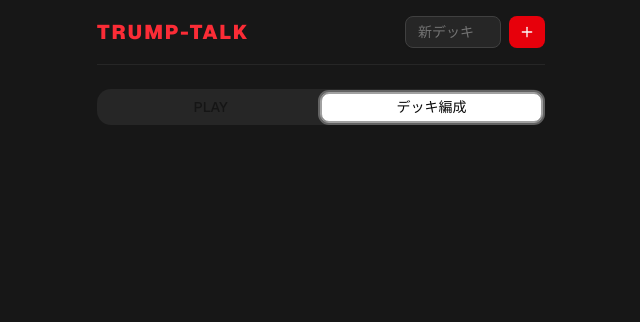
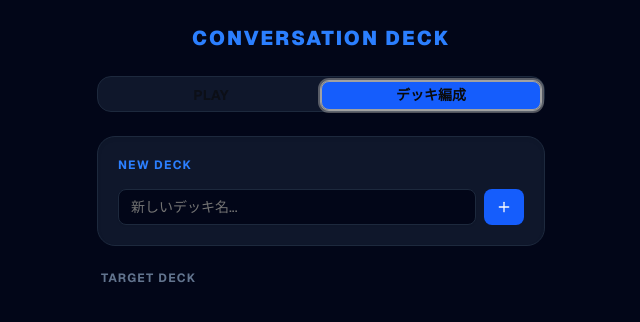
Before and after one commit to maithteeth/conversation-deck, a Next.js app: page / in a window 1280 px wide. Both pictures are taken after a click on the tab "デッキ編成". Shown: the top 322 px of the page, without its empty margins (319-959 px from the left). Built offline with nearby package versions, Linux system fonts and the light colour scheme.

Commit message:
UI labels fix

```diff
--- a/app/page.tsx
+++ b/app/page.tsx
@@ -5,7 +5,7 @@ import { Card } from "@/components/ui/card"
 import { Button } from "@/components/ui/button"
 import { Input } from "@/components/ui/input"
 import { Tabs, TabsContent, TabsList, TabsTrigger } from "@/components/ui/tabs"
-import { Plus, Shuffle, Trash2, Heart } from "lucide-react"
+import { Plus, Shuffle, Trash2, Layers, BookOpen } from "lucide-react"
 import { motion, AnimatePresence } from "framer-motion"
 
 type ConversationCard = { id: string; text: string }
@@ -36,7 +36,7 @@ export default function ConversationDeck() {
   const selectedDeck = decks.find(d => d.id === selectedDeckId)
 
   const nextCard = () => {
-    if (!selectedDeck) return
+    if (!selectedDeck || selectedDeck.cards.length === 0) return
     setDirection(1)
     setCurrentCardIndex((prev) => (prev + 1) % selectedDeck.cards.length)
     setIsFlipped(false)
@@ -57,34 +57,25 @@ export default function ConversationDeck() {
   }
 
   return (
-    <main className="min-h-[100dvh] bg-neutral-900 text-white p-4 font-sans overflow-hidden">
-      <div className="max-w-md mx-auto space-y-6">
-        <header className="flex justify-between items-center border-b border-neutral-800 pb-4">
-          <h1 className="text-xl font-black tracking-widest text-red-500">TRUMP-TALK</h1>
-          <div className="flex gap-2">
-            <Input
-              placeholder="新デッキ"
-              value={newDeckName}
-              onChange={(e) => setNewDeckName(e.target.value)}
-              className="h-8 bg-neutral-800 border-neutral-700 text-xs w-24"
-            />
-            <Button onClick={addDeck} size="sm" className="bg-red-600 h-8"><Plus size={16}/></Button>
-          </div>
+    <main className="min-h-[100dvh] bg-slate-950 text-slate-200 p-4 font-sans overflow-hidden">
+      <div className="max-w-md mx-auto space-y-4">
+        <header className="py-2">
+          <h1 className="text-xl font-black tracking-widest text-blue-500 text-center uppercase">Conversation Deck</h1>
         </header>
 
         <Tabs defaultValue="play" className="w-full">
-          <TabsList className="grid w-full grid-cols-2 bg-neutral-800 rounded-xl">
-            <TabsTrigger value="play">PLAY</TabsTrigger>
-            <TabsTrigger value="edit">デッキ編成</TabsTrigger>
+          <TabsList className="grid w-full grid-cols-2 bg-slate-900 border border-slate-800 rounded-xl mb-4">
+            <TabsTrigger value="play" className="data-[state=active]:bg-blue-600 font-bold">PLAY</TabsTrigger>
+            <TabsTrigger value="edit" className="data-[state=active]:bg-blue-600 font-bold">デッキ編成</TabsTrigger>
           </TabsList>
 
-          <TabsContent value="play" className="mt-6 outline-none">
+          <TabsContent value="play" className="mt-2 outline-none">
             <div className="flex gap-2 overflow-x-auto pb-4 scrollbar-hide">
               {decks.map(d => (
                 <button
                   key={d.id}
                   onClick={() => {setSelectedDeckId(d.id); setCurrentCardIndex(0);}}
-                  className={`px-4 py-1.5 rounded-full text-xs font-bold transition-all flex-shrink-0 ${selectedDeckId === d.id ? "bg-red-600 text-white" : "bg-neutral-800 text-neutral-400"}`}
+                  className={`px-4 py-2 rounded-lg text-xs font-bold transition-all flex-shrink-0 border ${selectedDeckId === d.id ? "bg-blue-600 border-blue-400 text-white shadow-[0_0_15px_rgba(37,99,235,0.4)]" : "bg-slate-900 border-slate-800 text-slate-500"}`}
                 >
                   {d.name}
                 </button>
@@ -92,36 +83,28 @@ export default function ConversationDeck() {
             </div>
 
             {selectedDeck && selectedDeck.cards.length > 0 ? (
-              <div className="relative h-[65vh] flex flex-col items-center justify-between">
-                <div className="relative w-full aspect-[2.5/3.5] max-w-[300px]">
+              <div className="relative h-[65vh] flex flex-col items-center justify-between mt-4">
+                <div className="relative w-full aspect-[2.5/3.5] max-w-[320px]">
                   <AnimatePresence initial={false} custom={direction}>
                     <motion.div
                       key={currentCardIndex}
                       custom={direction}
-                      initial={{ x: 300, opacity: 0, rotate: 10 }}
+                      initial={{ x: 400, opacity: 0, rotate: 5 }}
                       animate={{ x: 0, opacity: 1, rotate: isFlipped ? 180 : 0 }}
-                      exit={{ x: -300, opacity: 0, rotate: -10 }}
-                      transition={{ type: "spring", stiffness: 300, damping: 30 }}
+                      exit={{ x: -400, opacity: 0, rotate: -5 }}
+                      transition={{ type: "spring", stiffness: 260, damping: 20 }}
                       drag="x"
                       dragConstraints={{ left: 0, right: 0 }}
-                      onDragEnd={(_, info) => {
-                        if (info.offset.x < -100) nextCard()
-                      }}
+                      onDragEnd={(_, info) => { if (info.offset.x < -100) nextCard() }}
                       onClick={() => setIsFlipped(!isFlipped)}
-                      className="absolute inset-0 cursor-grab active:cursor-grabbing"
+                      className="absolute inset-0 cursor-pointer"
                     >
-                      <Card className="w-full h-full bg-white border-[12px] border-white shadow-2xl rounded-2xl flex flex-col items-center justify-center p-6 relative overflow-hidden">
-                        {/* トランプ意匠 */}
-                        <div className="absolute top-4 left-4 text-red-600 flex flex-col items-center">
-                          <span className="font-bold text-lg">A</span>
-                          <Heart size={16} fill="currentColor" />
-                        </div>
-                        <div className="absolute bottom-4 right-4 text-red-600 flex flex-col items-center rotate-180">
-                          <span className="font-bold text-lg">A</span>
-                          <Heart size={16} fill="currentColor" />
-                        </div>
+                      <Card className="w-full h-full bg-slate-900 border-4 border-slate-700 shadow-2xl rounded-xl flex flex-col items-center justify-center p-8 relative">
+                        <div className="absolute inset-2 border border-slate-800 pointer-events-none rounded-lg" />
+                        <div className="absolute top-4 right-4 text-slate-700"><Layers size={20}/></div>
+                        <div className="absolute bottom-4 left-4 text-slate-700"><BookOpen size={20}/></div>
 
-                        <p className="text-2xl font-black text-neutral-900 text-center leading-tight px-4">
+                        <p className="text-2xl font-bold text-slate-100 text-center leading-relaxed tracking-tight">
                           {selectedDeck.cards[currentCardIndex].text}
                         </p>
                       </Card>
@@ -129,47 +112,75 @@ export default function ConversationDeck() {
                   </AnimatePresence>
                 </div>
 
-                <div className="w-full flex gap-3 mt-8">
+                <div className="w-full flex gap-3 mt-10">
                   <Button onClick={() => {
                     const shuffled = [...selectedDeck.cards].sort(() => Math.random() - 0.5)
                     setDecks(decks.map(d => d.id === selectedDeckId ? { ...d, cards: shuffled } : d))
                     setCurrentCardIndex(0)
-                  }} variant="outline" className="flex-1 border-neutral-700 bg-transparent py-6">
-                    <Shuffle className="mr-2" size={18}/> SHUFFLE
+                  }} variant="outline" className="flex-1 border-slate-700 bg-slate-900 py-6 text-slate-400 font-bold uppercase tracking-wider">
+                    <Shuffle className="mr-2" size={18}/> Shuffle
                   </Button>
-                  <Button onClick={nextCard} className="flex-[2] bg-red-600 hover:bg-red-500 py-6 text-xl font-black">
-                    NEXT
+                  <Button onClick={nextCard} className="flex-[2] bg-blue-600 hover:bg-blue-500 py-6 text-xl font-black shadow-lg shadow-blue-900/20">
+                    NEXT CARD
                   </Button>
                 </div>
               </div>
             ) : (
-              <div className="h-[50vh] flex items-center justify-center border-2 border-dashed border-neutral-800 rounded-3xl text-neutral-500">
-                カードを登録してください
+              <div className="h-[50vh] flex items-center justify-center border-2 border-dashed border-slate-800 rounded-3xl text-slate-600 italic">
+                デッキを編成してください
               </div>
             )}
           </TabsContent>
 
-          <TabsContent value="edit" className="space-y-4">
+          <TabsContent value="edit" className="space-y-6">
+            <section className="bg-slate-900 p-5 rounded-2xl border border-slate-800 space-y-4 shadow-inner">
+              <h3 className="text-xs font-bold text-blue-500 tracking-widest uppercase">New Deck</h3>
+              <div className="flex gap-2">
+                <Input placeholder="新しいデッキ名..." value={newDeckName} onChange={(e) => setNewDeckName(e.target.value)} className="bg-slate-950 border-slate-800 focus:border-blue-500" />
+                <Button onClick={addDeck} className="bg-blue-600 shrink-0 px-6"><Plus size={20}/></Button>
+              </div>
+            </section>
+
+            <section className="space-y-4">
+              <div className="flex items-center justify-between px-1">
+                <h3 className="text-xs font-bold text-slate-500 tracking-widest uppercase">Target Deck</h3>
+              </div>
+              <div className="flex gap-2 overflow-x-auto pb-2">
+                {decks.map(d => (
+                  <button
+                    key={d.id}
+                    onClick={() => setSelectedDeckId(d.id)}
+                    className={`px-4 py-2 rounded-lg text-xs font-bold transition-all border ${selectedDeckId === d.id ? "bg-slate-800 border-blue-500 text-blue-400" : "bg-slate-950 border-slate-800 text-slate-600"}`}
+                  >
+                    {d.name}
+                  </button>
+                ))}
+              </div>
+
               {selectedDeck && (
-              <>
-                <div className="p-4 bg-neutral-800 rounded-xl border border-neutral-700">
-                  <span className="text-[10px] text-red-500 font-bold tracking-widest uppercase">Editing Deck</span>
-                  <h2 className="text-xl font-black">{selectedDeck.name}</h2>
+                <div className="space-y-3 pt-2">
+                  <div className="flex gap-2">
+                    <Input
+                      placeholder="会話カードを追加..."
+                      value={newCardText}
+                      onChange={(e) => setNewCardText(e.target.value)}
+                      className="bg-slate-900 border-slate-800"
+                    />
+                    <Button onClick={addCard} className="bg-slate-700 hover:bg-blue-600"><Plus size={20}/></Button>
                   </div>
-                <div className="flex gap-2">
-                  <Input placeholder="問いかけを追加..." value={newCardText} onChange={(e) => setNewCardText(e.target.value)} className="bg-neutral-800 border-neutral-700" />
-                  <Button onClick={addCard} className="bg-red-600"><Plus/></Button>
-                </div>
-                <div className="space-y-2 max-h-[35vh] overflow-y-auto pr-2">
+                  <div className="space-y-2 max-h-[40vh] overflow-y-auto pr-2 custom-scrollbar">
                     {selectedDeck.cards.map((c) => (
-                    <div key={c.id} className="flex justify-between items-center p-3 bg-neutral-800/50 rounded-lg border border-neutral-700">
-                      <span className="text-sm">{c.text}</span>
-                      <Button variant="ghost" size="sm" onClick={() => setDecks(decks.map(d => d.id === selectedDeckId ? { ...d, cards: d.cards.filter(card => card.id !== c.id) } : d))} className="text-neutral-500"><Trash2 size={16}/></Button>
+                      <div key={c.id} className="flex justify-between items-center p-4 bg-slate-900/40 rounded-xl border border-slate-800 group hover:border-slate-600 transition-colors">
+                        <span className="text-sm text-slate-300 font-medium">{c.text}</span>
+                        <Button variant="ghost" size="sm" onClick={() => setDecks(decks.map(d => d.id === selectedDeckId ? { ...d, cards: d.cards.filter(card => card.id !== c.id) } : d))} className="text-slate-600 hover:text-red-500 hover:bg-transparent">
+                          <Trash2 size={16}/>
+                        </Button>
                       </div>
                     ))}
                   </div>
-              </>
+                </div>
               )}
+            </section>
           </TabsContent>
         </Tabs>
       </div>
```
Lines whose indentation alone changed are shown as unchanged.
